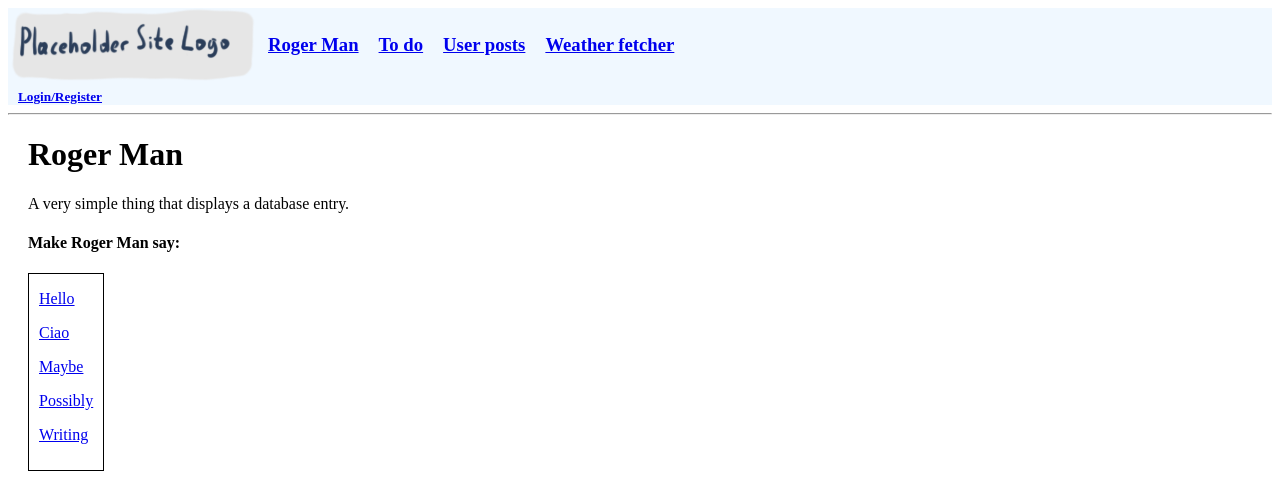
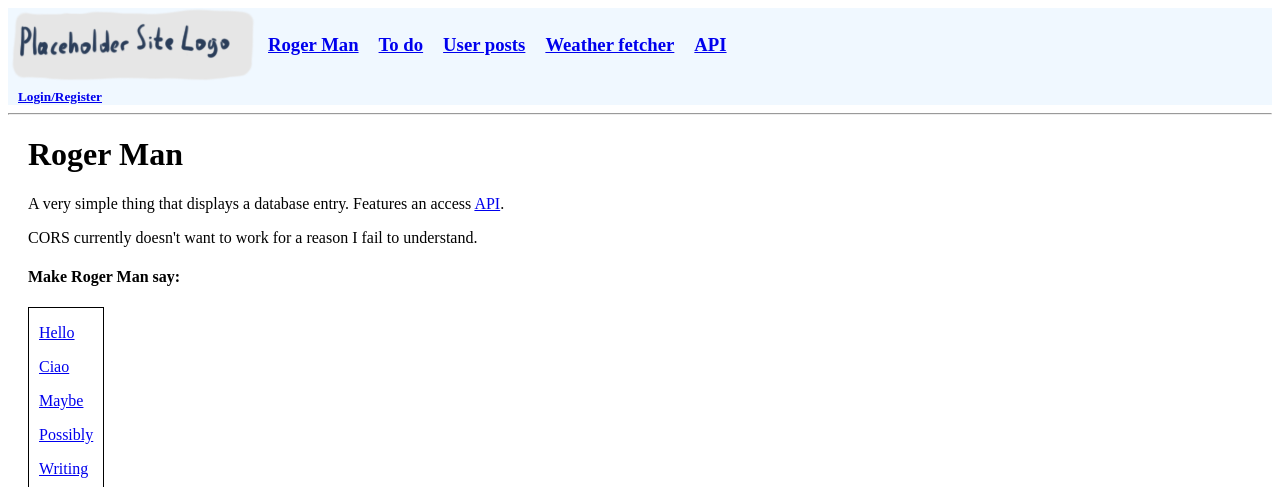
Before and after one commit to SirNotAWholeLot/misc, a Django app: page /roger_man/ in a window 1280 px wide. Shown: the top 487 px of the page. Run offline with Django 4.2, Linux system fonts and the light colour scheme; data comes from the database, SQL or seed files in the repository.

Commit message:
Small adjustments

```diff
--- a/Django test project/base_app/api/urls.py
+++ b/Django test project/base_app/api/urls.py
@@ -2,7 +2,7 @@ from django.urls import path
 from . import views
 
 urlpatterns = [
-    path('', views.get_routes),
+    path('', views.get_routes, name='api_routes'),
     path('roger_man/', views.get_roger_lines),
     path('roger_man/item_id=<str:pk>/', views.get_roger_response),
 ]
--- a/Django test project/base_app/templates/base_app/roger_man.html
+++ b/Django test project/base_app/templates/base_app/roger_man.html
@@ -2,7 +2,8 @@
 {% block content %}
 
 <h1>Roger Man</h1>
-<p>A very simple thing that displays a database entry.</p>
+<p>A very simple thing that displays a database entry. Features an access <a href="{% url 'api_routes' %}">API</a>.</p>
+<p>CORS currently doesn't want to work for a reason I fail to understand.</p>
 <h4>Make Roger Man say:</h4>
 <div class="box_basic">
     {% for item in rogers_lines %}
--- a/Django test project/templates/navbar.html
+++ b/Django test project/templates/navbar.html
@@ -7,6 +7,7 @@
         <h3><a href="{% url 'todo_list' %}">To do</a></h3>
         <h3><a href="{% url 'post_list' %}">User posts</a></h3>
         <h3><a href="{% url 'weather_fetcher' %}">Weather fetcher</a></h3>
+        <h3><a href="{% url 'api_routes' %}">API</a></h3>
     </div>
     <div>
         {% if request.user.is_authenticated %}
--- a/Django test project/test_project/settings.py
+++ b/Django test project/test_project/settings.py
@@ -31,6 +31,7 @@ ALLOWED_HOSTS = []
 # Application definition
 
 INSTALLED_APPS = [
+    #'corsheaders',
     'django.contrib.admin',
     'django.contrib.auth',
     'django.contrib.contenttypes',
@@ -39,10 +40,10 @@ INSTALLED_APPS = [
     'django.contrib.staticfiles',
     'base_app.apps.BaseAppConfig',
     'rest_framework',
-    'corsheaders',
 ]
 
 MIDDLEWARE = [
+    #'corsheaders.middleware.CorsMiddleware',
     'django.middleware.security.SecurityMiddleware',
     'django.contrib.sessions.middleware.SessionMiddleware',
     'django.middleware.common.CommonMiddleware',
@@ -50,7 +51,6 @@ MIDDLEWARE = [
     'django.contrib.auth.middleware.AuthenticationMiddleware',
     'django.contrib.messages.middleware.MessageMiddleware',
     'django.middleware.clickjacking.XFrameOptionsMiddleware',
-    'corsheaders.middleware.CorsMiddleware',
 ]
 
 ROOT_URLCONF = 'test_project.urls'
```
